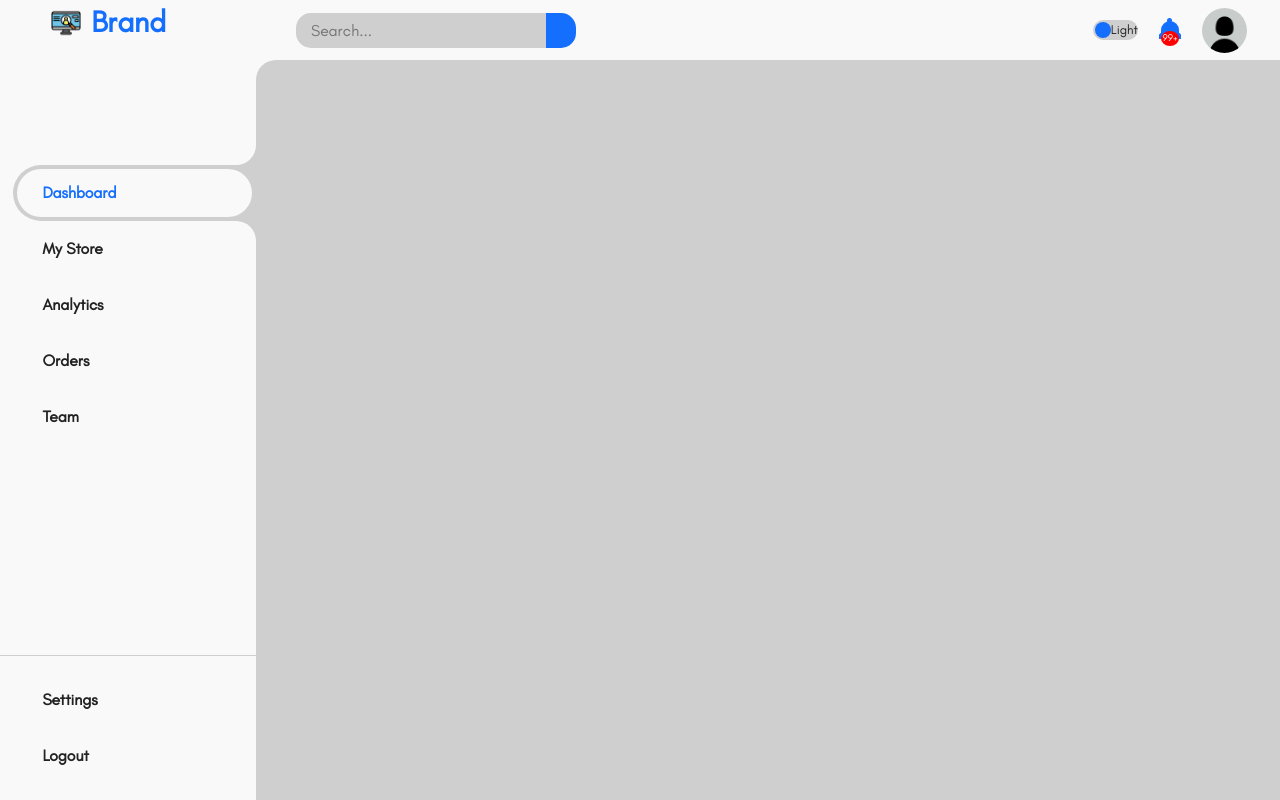
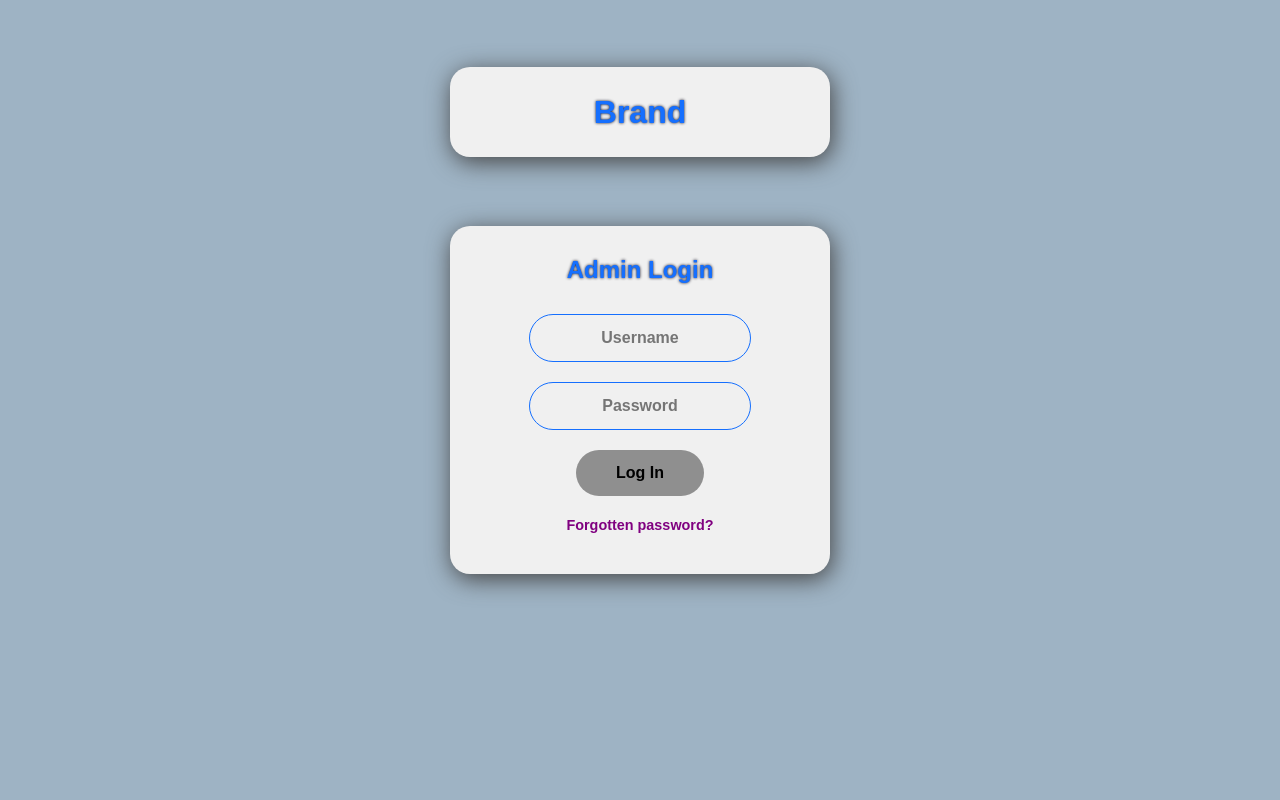
Before and after one commit to aessakou/Ecom, a Django app: page /dashboard/ in a window 1280 px wide. Run offline with Django 4.2, Linux system fonts and the light colour scheme; some libraries are stand-ins or nearby versions.

Commit message:
Add admin login page

```diff
--- /dev/null
+++ b/src/dashboard/static/users/css/admin_login.css
@@ -0,0 +1,130 @@
+:root {
+	--teacher: 'Teachers', sans-serif;
+	--poppins: 'Poppins', sans-serif;
+	--lato: 'Lato', sans-serif;
+
+
+	--dark: #222;
+	--light: #f9f9f9;
+	--grey: #eee;
+	--dark-grey: #8f8f8f;
+	--light-grey: #cfcfcf;
+	--blue: #156ffe;
+	--dark-blue: #0d0c1f;
+    --light-blue:  #0bcfe9;
+    --light-green: var(--light-blue);
+
+}
+
+a {
+    text-decoration: none;
+}
+
+html {
+	overflow-x: hidden;
+}
+
+
+
+body {
+	/* background: var(--grey); */
+	overflow-x: hidden;
+	font-family: var(--teacher);
+}
+
+
+body {
+    margin: 0;
+    padding: 0;
+    font-family: sans-serif;
+    background: #9eb3c4;
+}
+
+.box {
+    width: 300px;
+    padding: 40px;
+    padding-top: 30px;
+    position: absolute;
+    top: 50%;
+    left: 50%;
+    transform: translate(-50%, -50%);
+    background-color: #f0f0f0;
+    text-align: center;
+    border-radius: 20px;
+    box-shadow: 2px 5px 24px #444;
+}
+
+.box h1 {
+    color: var(--blue);
+    font-weight: 800;
+    text-shadow: 0px 0px 3px var(--dark-blue);
+    margin-top: 0;
+    margin-bottom: 30px;
+}
+
+
+.box input[type = "text"],.box input[type = "password"] {
+    border: 0;
+    font-size: 1em;
+    font-weight: 700;
+    background: none;
+    display: block;
+    margin: 20px auto;
+    text-align: center;
+    border: 1px solid var(--blue);
+    padding: 14px 10px;
+    width: 200px;
+    outline: none;
+    color: black;
+    border-radius: 24px;
+    transition: 0.25s;
+}
+
+.box input[type = "text"]:focus,.box input[type = "password"]:focus {
+    width: 280px;
+    border-color: var(--blue);
+}
+.forgPwd {
+    text-decoration: none;
+    color:purple;
+    font-weight: 600;
+    font-size: 0.9em;
+}
+/* .forgPwd:hover {
+    text-decoration:underline;
+} */
+
+.box input[type = "submit"] {
+    background: none;
+    display: block;
+    margin: 20px auto;
+    text-align: center;
+    /* border: 1px solid var(--light-blue); */
+    background: var(--dark-grey);
+    padding: 14px 40px;
+    outline: none;
+    color: black;
+    border-radius: 24px;
+    transition: 0.25s;
+    cursor: pointer;
+    font-weight: 600;
+    font-size: 1em;
+    border: none;
+}
+
+.box input[type = "submit"]:hover {
+    background: var(--light-blue);
+    background: teal;
+}
+
+
+.brand-box {
+    display: flex;
+    top: 14%;
+    height: 70px;
+    padding: 10px 40px;
+}
+
+.brand-box h1 {
+    margin: auto;
+}
--- a/src/dashboard/urls.py
+++ b/src/dashboard/urls.py
@@ -3,6 +3,6 @@ from . import views
 
 
 urlpatterns = [
-	path('', views.dashboard, name='dashboard'),
+	path('home/', views.dashboard, name='dashboard'),
 	path('dashboard/', views.dashboardp, name='dashboardp'),
 ]
--- a/src/ecom/urls.py
+++ b/src/ecom/urls.py
@@ -20,6 +20,6 @@ from django.urls import path, include
 urlpatterns = [
     path('admin/', admin.site.urls),
 	path('dashboard/', include('dashboard.urls')),
-	path('store/', include('store.urls')),
-	path('', include('users.urls')),
+	path('', include('store.urls')),
+	path('dashboard/', include('users.urls')),
 ]
--- a/src/users/templates/users/admin_login.html
+++ b/src/users/templates/users/admin_login.html
@@ -1,11 +1,28 @@
 <!DOCTYPE html>
+{% load static %}
 <html lang="en">
 <head>
-	<meta charset="UTF-8">
-	<meta name="viewport" content="width=device-width, initial-scale=1.0">
-	<title>Document</title>
+    <meta charset="UTF-8">
+    <meta http-equiv="X-UA-Compatible" content="IE=edge">
+    <meta name="viewport" content="width=device-width, initial-scale=1.0">
+    <link rel="stylesheet" href="{% static 'users/css/admin_login.css' %}">
+    <title>Document</title>
 </head>
 <body>
-	<h1>Admin Login page</h1>
-</body>
+
+<div>
+    <div class="box brand-box">
+        <img src="" alt="">
+        <h1>Brand</h1>
+    </div>
+</div>
+<section class="box">
+    <h1>Admin Login</h1>
+    <input type="text" name="" placeholder="Username" maxlength="20">
+    <input type="password" name="" placeholder="Password" maxlength="34" minlength="8">
+    <input type="submit" name="" value="Log In">
+    <a href="#" class="forgPwd">Forgotten password?</a>
+</section>
+
+    </body>
 </html>
```
